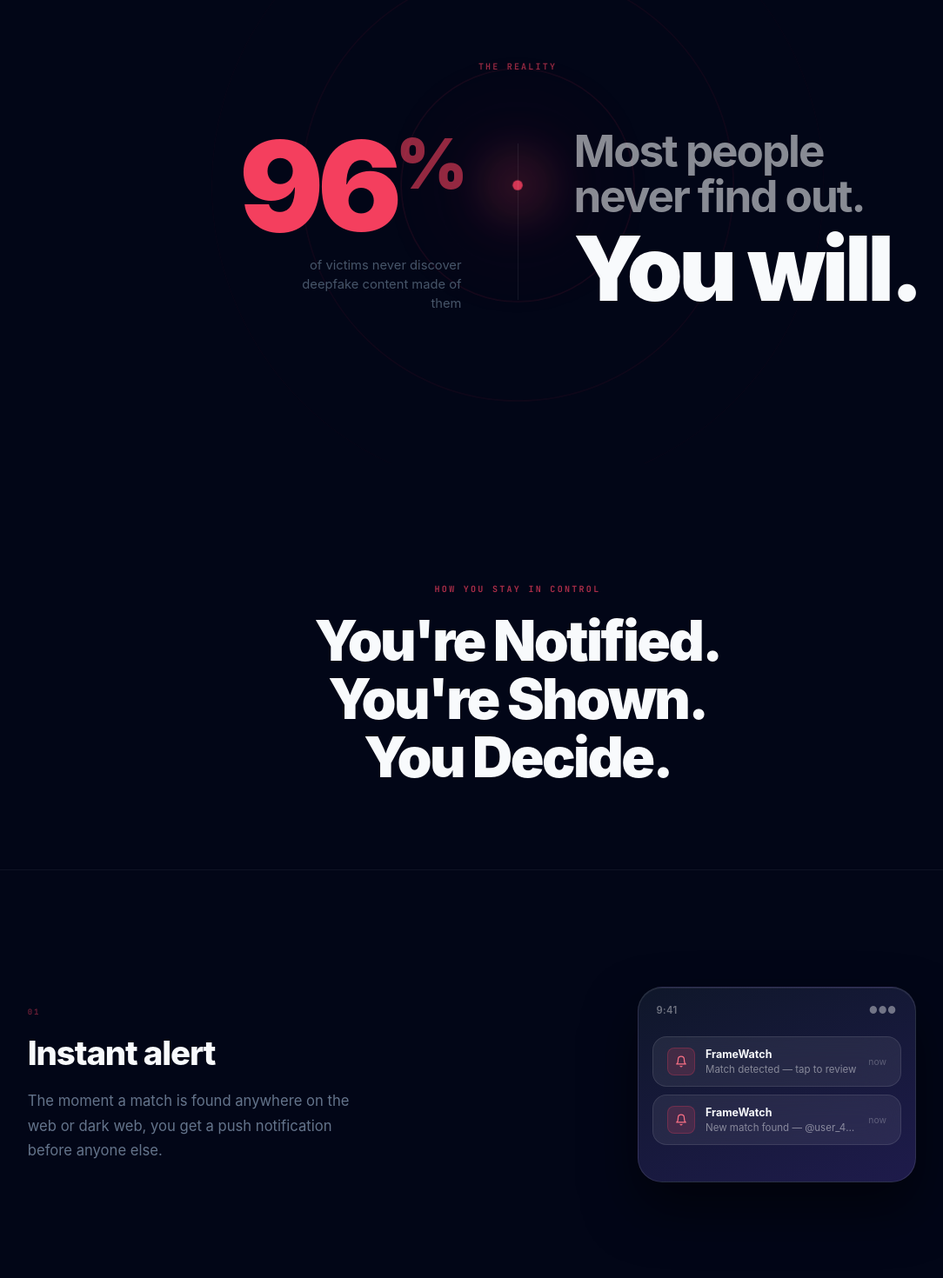
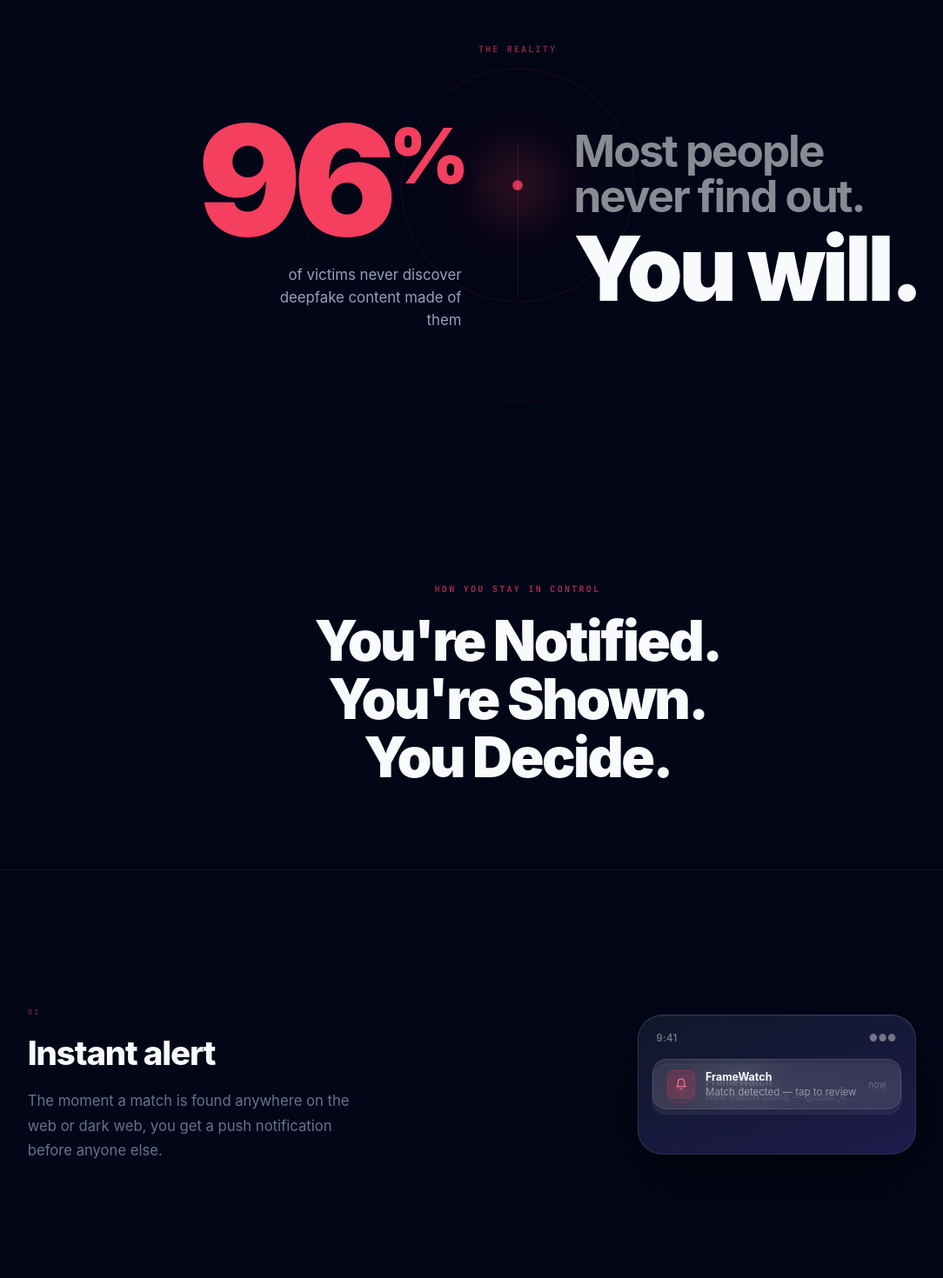
Before and after one commit to JoshPopov/framewatch, a React (Vite) app: page / in a window 1280 px wide. Shown: the part 4540-6010 px from the top of the page at 87% size, without its empty margins (45-1129 px from the left). Built offline with nearby package versions, Linux system fonts and the light colour scheme; a web font is replaced by a local one.

Commit message:
Update styles.css

```diff
--- a/src/styles.css
+++ b/src/styles.css
@@ -1367,7 +1367,7 @@ h1 span { color: #f43f5e; }
   transform: translateX(0);
 }
 .bold-stat-num {
-  font-size: clamp(4rem, 12vw, 9rem);
+  font-size: clamp(4.5rem, 14vw, 11rem);
   font-weight: 900;
   letter-spacing: -0.05em;
   line-height: 0.9;
@@ -1375,14 +1375,14 @@ h1 span { color: #f43f5e; }
   display: block;
 }
 .bold-stat-pct {
-  font-size: 0.55em;
+  font-size: 0.5em;
   vertical-align: super;
-  color: rgba(244, 63, 94, 0.6);
+  color: #f43f5e;
 }
 .bold-stat-label {
-  color: #475569;
-  font-size: clamp(0.78rem, 1.2vw, 0.92rem);
-  line-height: 1.5;
+  color: #94a3b8;
+  font-size: clamp(0.82rem, 1.4vw, 1.05rem);
+  line-height: 1.55;
   max-width: 22ch;
   text-align: right;
 }
@@ -1541,7 +1541,7 @@ h1 span { color: #f43f5e; }
   background: linear-gradient(160deg, #0f172a 0%, #1e1b4b 100%);
   border-radius: 28px;
   border: 1px solid rgba(255,255,255,0.1);
-  padding: 1.2rem 1rem 2rem;
+  padding: 1.2rem 1rem 2.2rem;
   box-shadow: 0 30px 60px rgba(0,0,0,0.5), inset 0 1px 0 rgba(255,255,255,0.08);
   overflow: hidden;
 }
@@ -1554,26 +1554,55 @@ h1 span { color: #f43f5e; }
   letter-spacing: 0.04em;
   padding: 0 0.3rem 1.4rem;
 }
+/* Stacking notification container — card-2 sits behind card-1 initially */
+.nf-notif-stack {
+  position: relative;
+  height: 68px; /* matches one card height */
+}
+/* Card 1 — slides in first, then shifts up to make room */
 .nf-notif-card {
   display: flex;
   align-items: center;
   gap: 0.75rem;
-  background: rgba(255,255,255,0.07);
+  background: rgba(255,255,255,0.09);
   backdrop-filter: blur(20px);
-  border: 1px solid rgba(255,255,255,0.1);
+  border: 1px solid rgba(255,255,255,0.11);
   border-radius: 16px;
   padding: 0.75rem 1rem;
-  margin-bottom: 0.6rem;
-  animation: notifSlideIn 0.55s cubic-bezier(0.34, 1.56, 0.64, 1) both;
-}
+  position: absolute;
+  width: 100%;
+  animation: notif1Lifecycle 4s cubic-bezier(0.34, 1.56, 0.64, 1) 0.3s infinite;
+}
+/* Card 2 — arrives as a peek behind, then full card when card-1 shifts up */
 .nf-notif-card--2 {
-  animation-delay: 0.9s;
-  opacity: 0;
-  animation-fill-mode: both;
-}
-@keyframes notifSlideIn {
-  0% { opacity: 0; transform: translateY(-24px) scale(0.94); }
-  100% { opacity: 1; transform: translateY(0) scale(1); }
+  background: rgba(255,255,255,0.06);
+  border-color: rgba(255,255,255,0.08);
+  animation: notif2Lifecycle 4s cubic-bezier(0.34, 1.4, 0.64, 1) 0.3s infinite;
+}
+@keyframes notif1Lifecycle {
+  /* 0–15%: slide in from top */
+  0%   { opacity: 0; transform: translateY(-20px) scale(0.95); z-index: 2; }
+  15%  { opacity: 1; transform: translateY(0) scale(1); z-index: 2; }
+  /* 40%: card-2 arrives, card-1 shifts up slightly */
+  40%  { transform: translateY(0) scale(1); z-index: 2; }
+  55%  { transform: translateY(-6px) scale(1); z-index: 2; }
+  /* hold stacked */
+  80%  { opacity: 1; transform: translateY(-6px) scale(1); z-index: 2; }
+  /* 90–100%: fade out together */
+  95%  { opacity: 0; transform: translateY(-16px) scale(0.96); z-index: 2; }
+  100% { opacity: 0; transform: translateY(-20px) scale(0.95); z-index: 2; }
+}
+@keyframes notif2Lifecycle {
+  /* start hidden */
+  0%   { opacity: 0; transform: translateY(10px) scale(0.92); z-index: 1; }
+  38%  { opacity: 0; transform: translateY(10px) scale(0.92); z-index: 1; }
+  /* peek up behind card-1 */
+  55%  { opacity: 1; transform: translateY(6px) scale(0.95); z-index: 1; }
+  /* settle into full position */
+  70%  { opacity: 1; transform: translateY(0) scale(1); z-index: 1; }
+  80%  { opacity: 1; transform: translateY(0) scale(1); }
+  95%  { opacity: 0; transform: translateY(-10px) scale(0.96); }
+  100% { opacity: 0; transform: translateY(10px) scale(0.92); }
 }
 .nf-notif-icon {
   width: 32px;
@@ -1769,10 +1798,11 @@ h1 span { color: #f43f5e; }
   animation: cardFlick 2.8s cubic-bezier(0.25, 1, 0.5, 1) 1.2s infinite;
 }
 @keyframes cardFlick {
-  0%, 55% { transform: translate(0,0) rotate(0deg); opacity: 1; }
-  75% { transform: translate(140px, -60px) rotate(18deg); opacity: 0; }
-  76% { transform: translate(-20px, 10px) rotate(-2deg); opacity: 0; }
-  90%, 100% { transform: translate(0,0) rotate(0deg); opacity: 1; }
+  0%, 50%  { transform: translate(0, 0) rotate(0deg); opacity: 1; }
+  52%      { transform: translate(4px, -4px) rotate(1deg); opacity: 1; }
+  72%      { transform: translate(160px, -55px) rotate(20deg); opacity: 0; }
+  73%      { opacity: 0; transform: translate(-8px, 8px) rotate(-1deg); }
+  88%, 100% { transform: translate(0, 0) rotate(0deg); opacity: 1; }
 }
 .nf-content-card-img {
   height: 110px;
@@ -1817,22 +1847,7 @@ h1 span { color: #f43f5e; }
   75% { transform: scale(1); opacity: 1; }
   76%, 100% { transform: scale(0.6); opacity: 0; }
 }
-.nf-takedown-btn {
-  display: flex;
-  align-items: center;
-  gap: 0.5rem;
-  background: #f43f5e;
-  color: #fff;
-  border: none;
-  border-radius: 99px;
-  font-family: inherit;
-  font-size: 0.88rem;
-  font-weight: 600;
-  letter-spacing: -0.01em;
-  padding: 0.65rem 1.4rem;
-  cursor: default;
-  opacity: 0.9;
-}
+/* takedown button removed per design direction */
 
 /* ─────────────────────────────────
    VIS 04: Orbiting platforms shield
@@ -1847,16 +1862,16 @@ h1 span { color: #f43f5e; }
   position: absolute;
   top: 50%; left: 50%;
   transform: translate(-50%, -50%);
-  width: 70px;
-  height: 70px;
+  width: 88px;
+  height: 88px;
   border-radius: 50%;
-  background: rgba(244, 63, 94, 0.08);
-  border: 1px solid rgba(244, 63, 94, 0.25);
+  background: rgba(244, 63, 94, 0.07);
+  border: 1px solid rgba(244, 63, 94, 0.22);
   display: flex;
   flex-direction: column;
   align-items: center;
   justify-content: center;
-  gap: 0.15rem;
+  gap: 0.2rem;
   z-index: 4;
 }
 .nf-shield-icon {
@@ -1867,7 +1882,8 @@ h1 span { color: #f43f5e; }
 .nf-shield-label {
   font-size: 7px;
   letter-spacing: 0.15em;
-  color: rgba(244,63,94,0.6);
+  color: rgba(244,63,94,0.55);
+  display: block;
 }
 .nf-shield-ring {
   position: absolute;
@@ -1933,24 +1949,22 @@ h1 span { color: #f43f5e; }
   }
 }
 .nf-shield-counter {
-  position: absolute;
-  bottom: -2px;
-  left: 50%;
-  transform: translateX(-50%);
-  text-align: center;
+  display: contents; /* renders children directly inside .nf-shield-core flex */
 }
 .nf-shield-counter-num {
   display: block;
-  color: rgba(244,63,94,0.5);
-  font-size: 0.65rem;
+  color: #fb7185;
+  font-size: 0.7rem;
   font-weight: 800;
-  letter-spacing: 0.05em;
+  letter-spacing: 0.04em;
   font-family: "JetBrains Mono", monospace;
+  line-height: 1;
 }
 .nf-shield-counter-sub {
-  color: rgba(255,255,255,0.2);
+  color: rgba(255,255,255,0.25);
   font-size: 7px;
-  letter-spacing: 0.18em;
+  letter-spacing: 0.16em;
+  display: block;
 }
 
 /* Footer */
```
